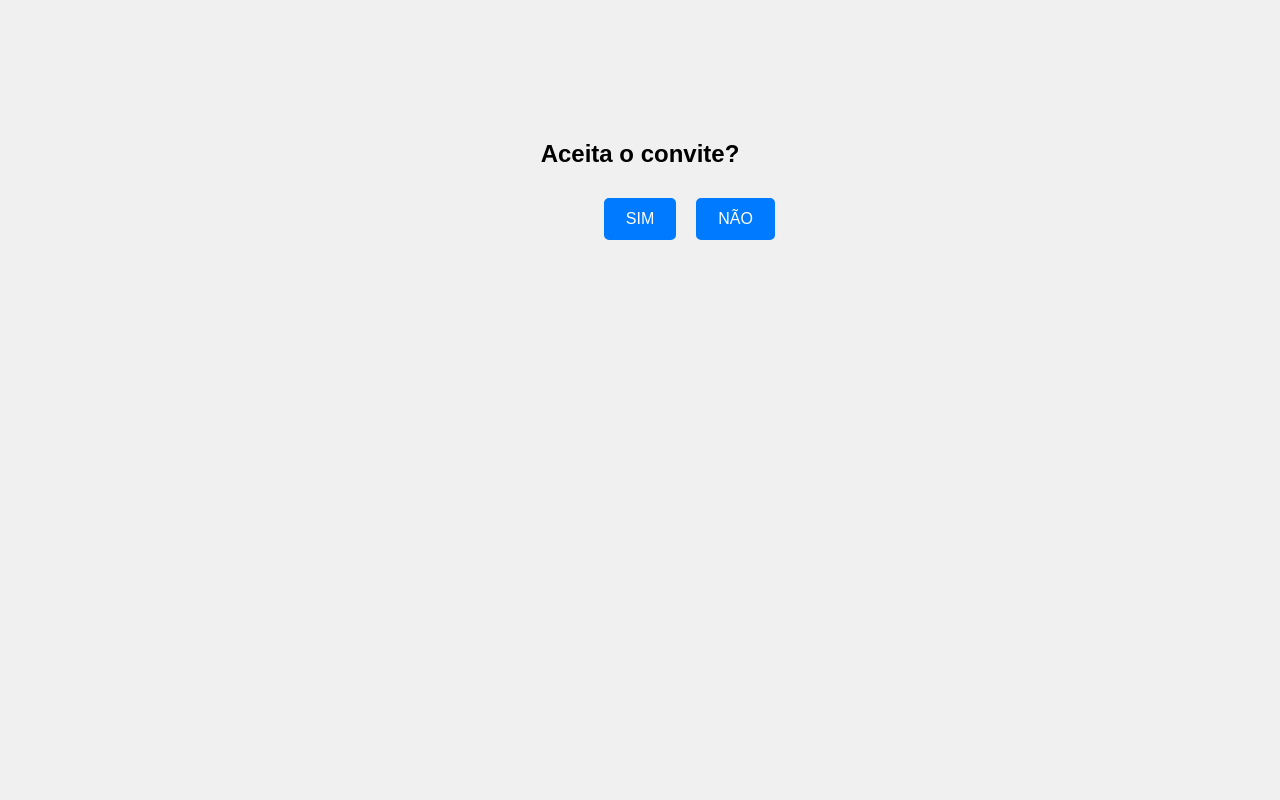
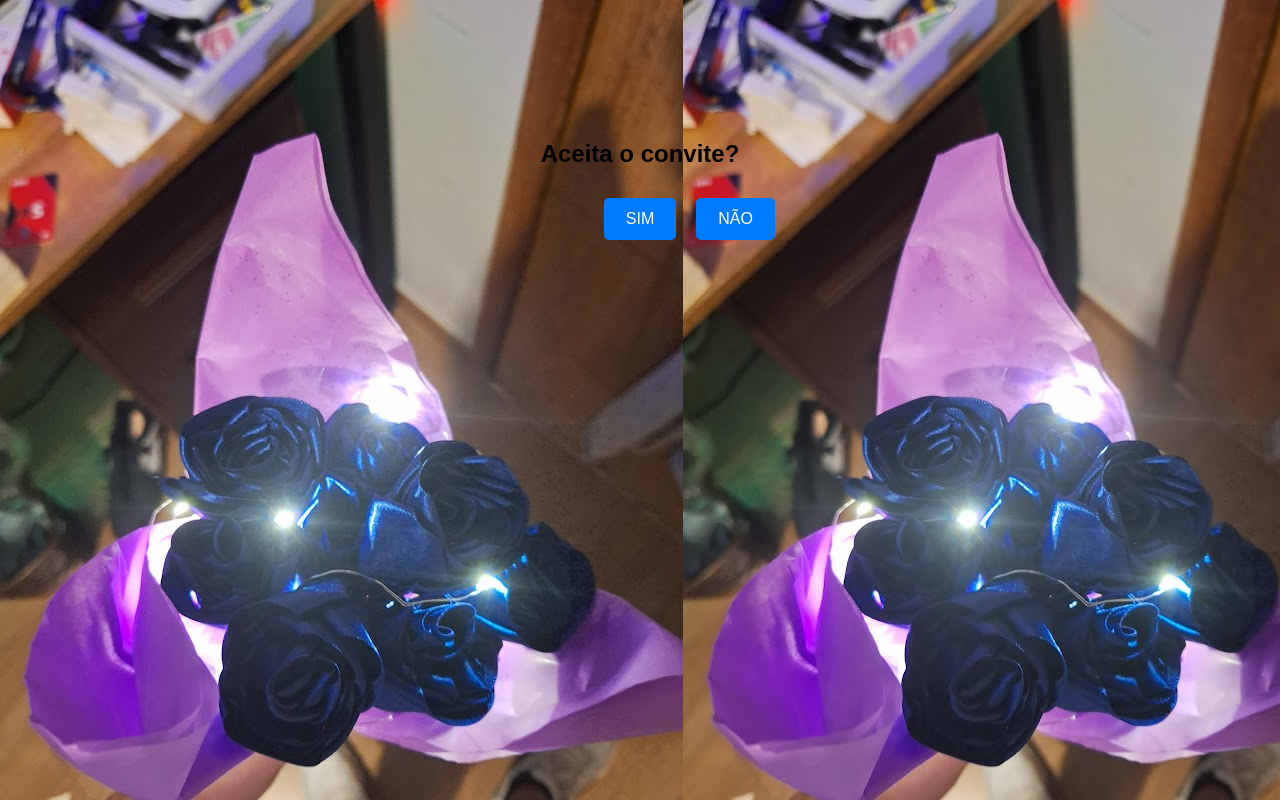
Before and after one commit to ghpxd0/niver, a plain HTML site: page index.html in a window 1280 px wide. Drawn offline with Linux system fonts and the light colour scheme; the site is published under a folder, as on GitHub Pages, so addresses that start at the root find nothing.

Commit message:
Update index.html

```diff
--- a/index.html
+++ b/index.html
@@ -6,7 +6,7 @@
 <title>Convite</title>
 <style>
   body {
-    background-image: url(/niver.jpg);
+    background-image: url(niver.jpg);
     font-family: Arial, sans-serif;
     text-align: center;
     margin-top: 100px;
```
